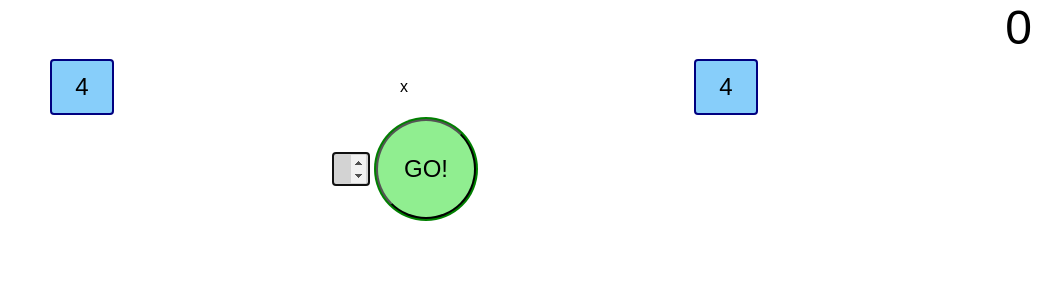
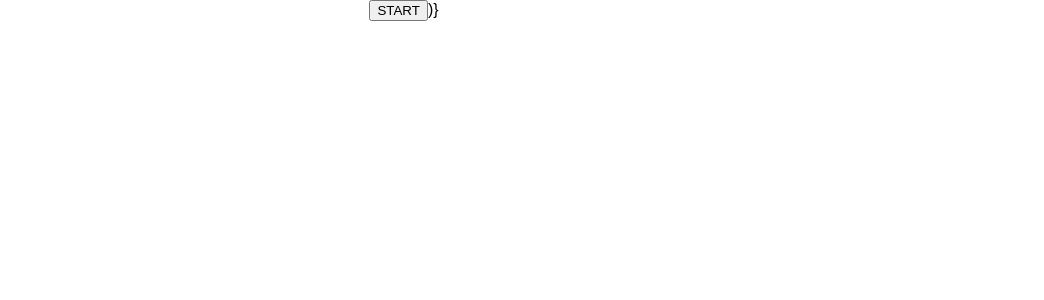
Before and after one commit to cy6erskunk/left-times-right, a React (Create React App) app: page / in a window 1280 px wide. Shown: the top 300 px of the page, without its empty margins (236-1280 px from the left). Built offline with nearby package versions, Linux system fonts and the light colour scheme.

Commit message:
First attempt to build three-scene game

```diff
--- a/src/components/App/App.js
+++ b/src/components/App/App.js
@@ -1,10 +1,69 @@
 // @flow
 import * as React from 'react'
 
-import {INITIAL_SCORE} from '../../constants'
+import {INITIAL_SCORE, INITIAL_HEARTS} from '../../constants'
 import {generateDigit} from '../../helpers'
 import Task from '../Task/Task'
 import PreviousTask from '../PreviousTask/PreviousTask'
+
+export const StartScene = (props: {|onClick: () => void|}) => (
+  <button onClick={props.onClick}>{'START'}</button>
+)
+
+export const GameScene = (props: {|
+  score: number,
+  hearts: number,
+  left: number,
+  right: number,
+  prevLeft: number,
+  prevRight: number,
+  onSubmitTask: (e: Event) => void,
+  onFocus: () => void,
+  onAnimationEnd: () => void,
+  inputRef: React.Ref<'input'>,
+  emojiRef: React.Ref<'div'>,
+  showEmoji: boolean,
+  isLove: boolean,
+|}) => (
+  <>
+    <div className="scores">
+      <div className="score">{props.score}</div>
+      <div className="hearts">{new Array(props.hearts).fill('❤️')}</div>
+    </div>
+    <form onSubmit={props.onSubmitTask}>
+      <Task left={props.left} right={props.right} />
+      <input
+        onFocus={props.onFocus}
+        className="userInput"
+        type="number"
+        ref={props.inputRef}
+        required={true}
+        max={100}
+        pattern={'[0-9]*'}
+      />
+      <button className={'submitButton'}>{'GO!'}</button>
+    </form>
+    <PreviousTask left={props.prevLeft} right={props.prevRight} />
+    {props.showEmoji ? (
+      <div className="emoji" ref={props.emojiRef} onAnimationEnd={props.onAnimationEnd}>
+        <span role="img">{props.isLove ? '❤️' : '💩'}</span>
+      </div>
+    ) : null}
+  </>
+)
+
+export const EndScene = ({score, onClick}: {|score: number, onClick: () => void|}) => (
+  <>
+    <div>{score}</div>
+    <button onClick={onClick}>{'RE-START'}</button>
+  </>
+)
+
+export const scenes = {
+  START: StartScene,
+  GAME: GameScene,
+  END: EndScene,
+}
 
 type Props = {||}
 type State = {|
@@ -15,6 +74,8 @@ type State = {|
   score: number,
   showEmoji: boolean,
   isLove: boolean,
+  hearts: ?number,
+  scene: $Values<typeof scenes>,
 |}
 
 type ReactObjRef<ElementType: React.ElementType> = {current: null | React.ElementRef<ElementType>}
@@ -38,6 +99,8 @@ class App extends React.Component<Props, State> {
       score: parseInt(localStorage.getItem('score'), 10),
       showEmoji: false,
       isLove: true,
+      hearts: null,
+      scene: scenes.START,
     }
   }
 
@@ -47,6 +110,15 @@ class App extends React.Component<Props, State> {
 
   inputRef: ReactObjRef<'input'>
   emojiRef: ReactObjRef<'div'>
+
+  goToGame = () => {
+    this.setState({
+      scene: scenes.GAME,
+      hearts: 3,
+      score: 0,
+      showEmoji: false,
+    })
+  }
 
   generateTask = () =>
     this.setState(
@@ -64,12 +136,22 @@ class App extends React.Component<Props, State> {
       const isLove =
         state.prevLeft * state.prevRight ===
         parseInt(this.inputRef.current && this.inputRef.current.value, 10)
-      const newScore = isLove ? state.score + 1 : state.score - 1
+      const newScore = isLove ? state.score + 1 : state.score
       localStorage.setItem('score', String(newScore))
+      if (state.hearts && state.hearts > 0) {
+        const newHearts = isLove ? state.hearts : state.hearts - 1
         return {
           score: newScore,
+          hearts: newHearts,
           showEmoji: true,
           isLove,
+        }
+      } else {
+        return {
+          scene: scenes.END,
+          hearts: 0,
+          score: newScore,
+        }
       }
     }, this.resetInput)
 
@@ -104,29 +186,28 @@ class App extends React.Component<Props, State> {
   }
 
   render() {
+    const {left, right, prevLeft, prevRight, score, showEmoji, isLove, hearts} = this.state
+    const Component = this.state.scene
     return (
       <div className="App">
         <React.StrictMode>
-          <div className="score">{this.state.score}</div>
-          <form onSubmit={this.onSubmitTask}>
-            <Task left={this.state.left} right={this.state.right} />
-            <input
+          <Component
+            left={left}
+            right={right}
+            prevLeft={prevLeft}
+            prevRight={prevRight}
+            score={score}
+            showEmoji={showEmoji}
+            isLove={isLove}
+            hearts={hearts || INITIAL_HEARTS}
+            inputRef={this.inputRef}
+            emojiRef={this.emojiRef}
+            onAnimationEnd={this.onAnimationEnd}
+            onSubmitTask={this.onSubmitTask}
             onFocus={this.onFocus}
-              className="userInput"
-              type="number"
-              ref={this.inputRef}
-              required={true}
-              max={100}
-              pattern={'[0-9]*'}
+            onClick={this.goToGame}
           />
-            <button className={'submitButton'}>{'GO!'}</button>
-          </form>
-          <PreviousTask left={this.state.prevLeft} right={this.state.prevRight} />
-          {this.state.showEmoji ? (
-            <div className="emoji" ref={this.emojiRef} onAnimationEnd={this.onAnimationEnd}>
-              <span role="img">{this.state.isLove ? '❤️' : '💩'}</span>
-            </div>
-          ) : null}
+          )}
         </React.StrictMode>
       </div>
     )
--- a/src/constants.js
+++ b/src/constants.js
@@ -4,3 +4,4 @@ export const EQUALS_SIGN = '='
 export const MIN_NUMBER = 2
 export const MAX_NUMBER = 9
 export const INITIAL_SCORE = 0
+export const INITIAL_HEARTS = 3
--- a/src/styles.css
+++ b/src/styles.css
@@ -33,11 +33,20 @@ body {
   text-align: center;
 }
 
+.scores {
+  display: flex;
+}
+
 .score {
+  margin-left:auto;
+}
+
+.score, .hearts {
   padding-right: var(--size-unit);
   font-size: calc(2 * var(--double-size-unit));
   text-align: right;
 }
+
 
 .task {
   margin: calc(1 / 2 * var(--size-unit)) 0;
```
Also changed, not shown: 2 other files (tests, documents, lock files or other folders). Lines whose indentation alone changed are shown as unchanged.
